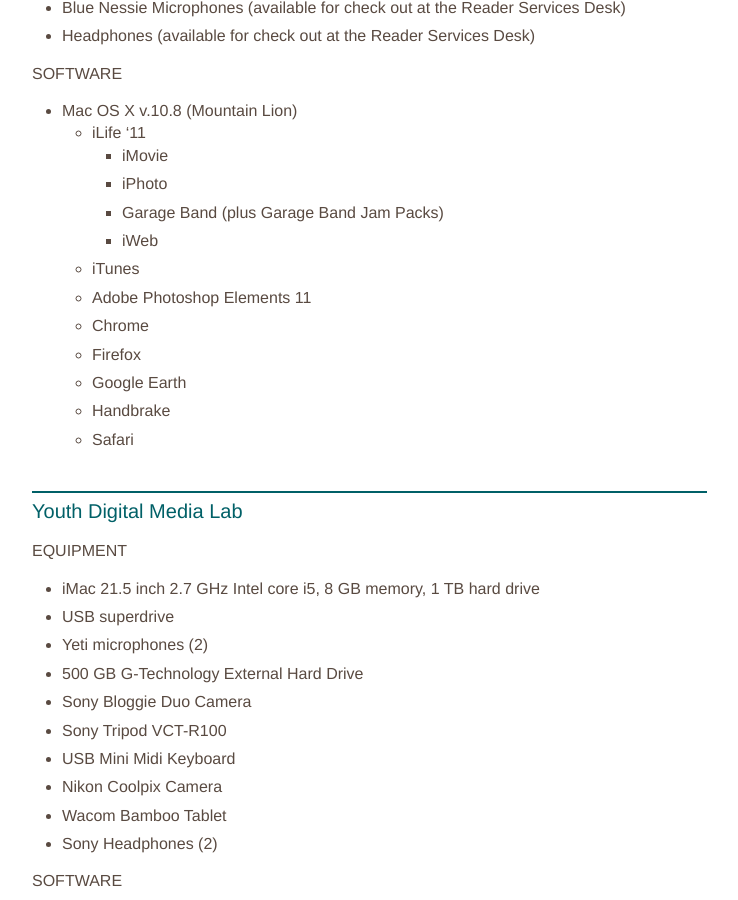
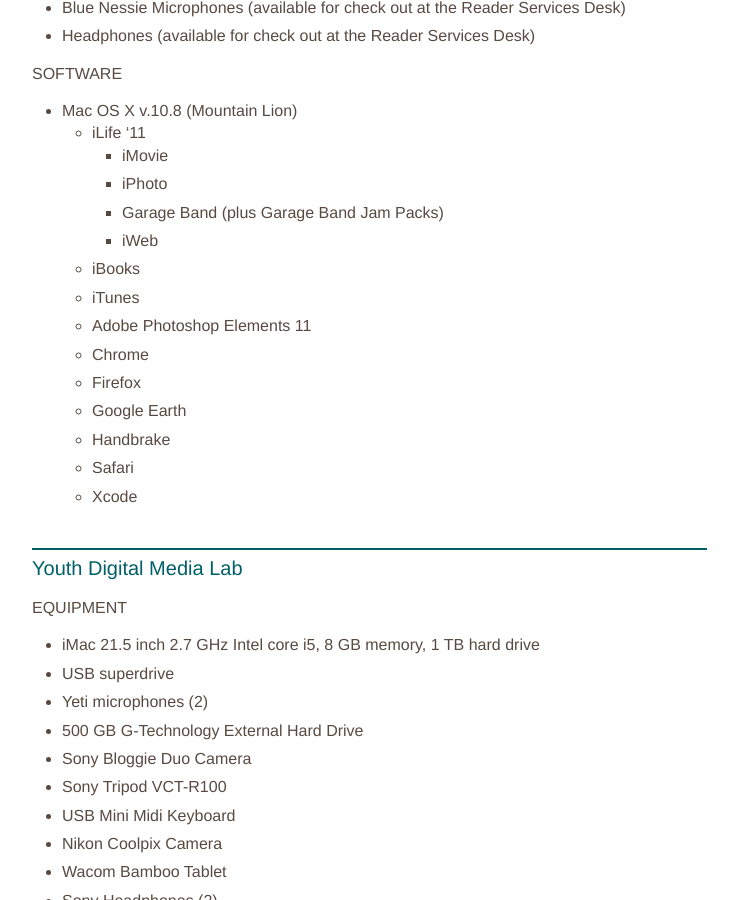
Before and after one commit to skokielibrary/spl-content, a Jekyll site: the page built from _content/mick/services--dml.markdown, in a window 1280 px wide and 900 px high, scrolled down 3648 px. Shown: the whole window, without its empty margins (126-864 px from the left). Built offline with Jekyll 4.4.1, drawn with Linux system fonts in a browser that asks for light colours.

Commit message:
Updated services--dml.markdown

```diff
--- a/_content/mick/services--dml.markdown
+++ b/_content/mick/services--dml.markdown
@@ -148,6 +148,7 @@ Links to tutorials - print or video here
        - iPhoto
        - Garage Band (plus Garage Band Jam Packs)
        - iWeb
+   - iBooks
    - iTunes
    - Adobe Photoshop Elements 11
    - Chrome
@@ -155,6 +156,7 @@ Links to tutorials - print or video here
    - Google Earth
    - Handbrake
    - Safari
+   - Xcode
 
 ##Youth Digital Media Lab
 ###Equipment
```
